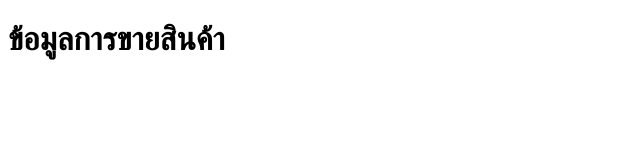
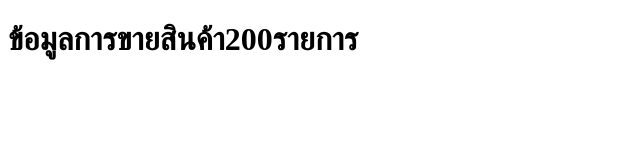
Before and after one commit to DekuShadow/test-project, a plain HTML site: page index.html in a window 1280 px wide. Shown: the whole page, without its empty margins (0-640 px from the left). Drawn offline with Linux system fonts and the light colour scheme.

Commit message:
add list 200

```diff
--- a/index.html
+++ b/index.html
@@ -7,6 +7,6 @@
     <title>Document</title>
 </head>
 <body>
-    <h1>ข้อมูลการขายสินค้า</h1>
+    <h1>ข้อมูลการขายสินค้า200รายการ</h1>
 </body>
 </html>
```
